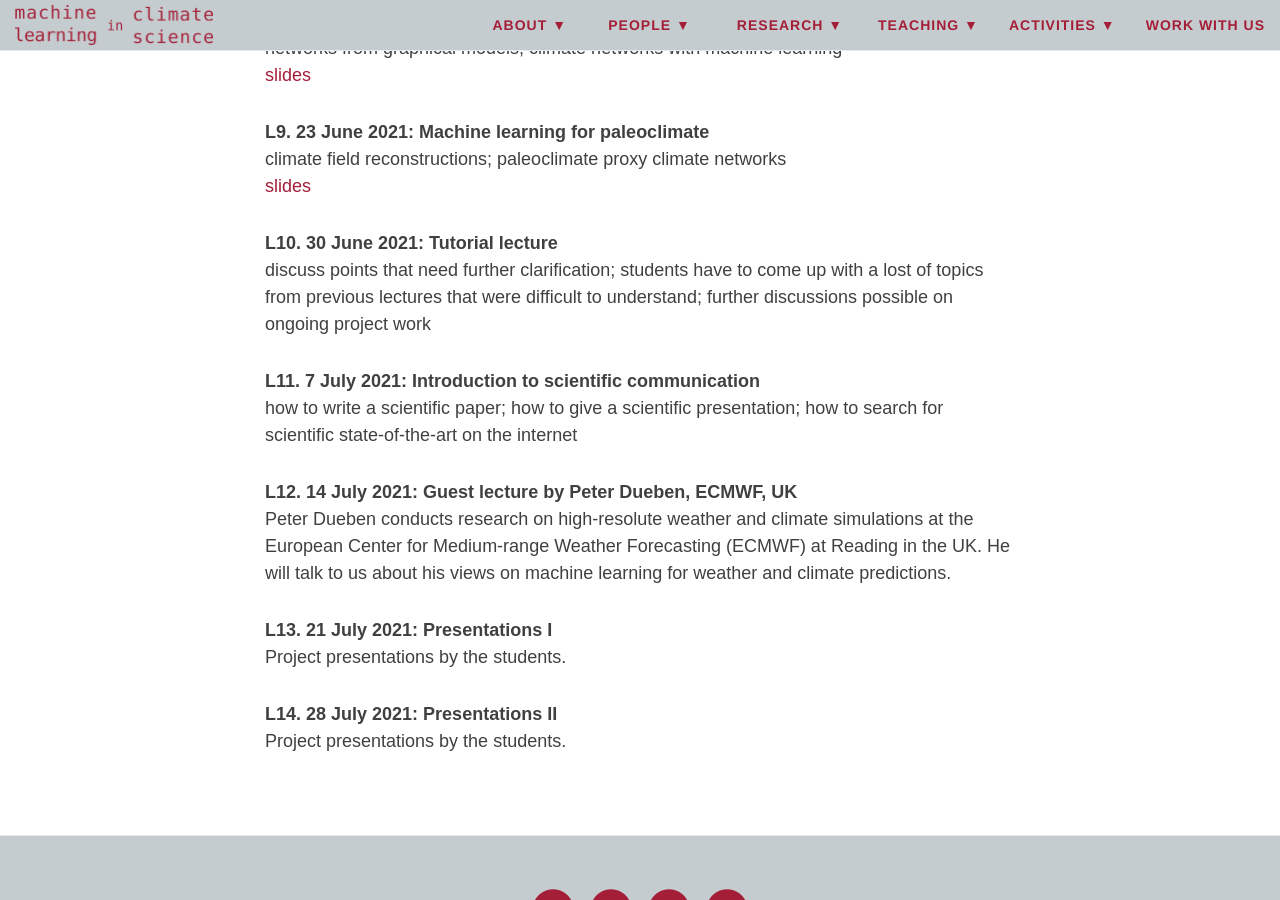
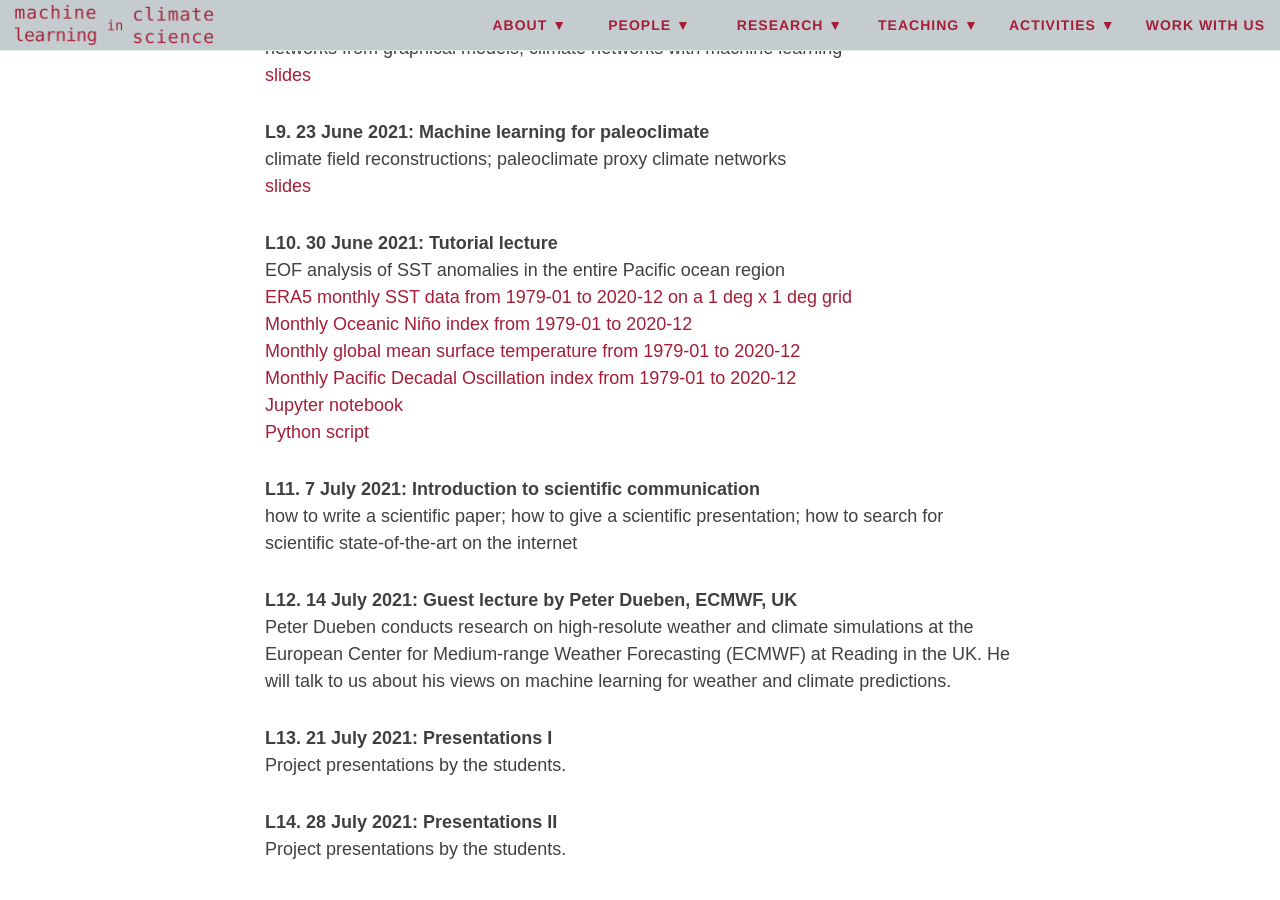
Before and after one commit to mlcs/mlcs.github.io, a Jekyll site: the page built from teaching/summer2021.md, in a window 1280 px wide and 900 px high, scrolled down 3316 px. Built offline with Jekyll 4.4.1, drawn with Linux system fonts in a browser that asks for light colours; nearby versions of some CDN libraries.

Commit message:
sose2021 -> link tutorial files

```diff
--- a/teaching/summer2021.md
+++ b/teaching/summer2021.md
@@ -135,9 +135,16 @@ climate field reconstructions; paleoclimate proxy climate networks
 
 
 **L10. 30 June 2021: Tutorial lecture**
-discuss points that need further clarification; students have to come
-up with a lost of topics from previous lectures that were difficult to
-understand; further discussions possible on ongoing project work
+EOF analysis of SST anomalies in the entire Pacific ocean region
+[ERA5 monthly SST data from 1979-01 to 2020-12 on a 1 deg x 1 deg
+grid](/files/sose2021/tutorial/sst_1979_2020_pacific_coarse.nc)
+[Monthly Oceanic Niño index from 1979-01 to
+2020-12](/files/sose2021/tutorial/oni.csv)
+[Monthly global mean surface temperature from 1979-01 to 2020-12](/files/sose2021/tutorial/gmst.csv)
+[Monthly Pacific Decadal Oscillation index from 1979-01 to
+2020-12](/files/sose2021/tutorial/pdo.csv)
+[Jupyter notebook](/files/sose2021/tutorial/pca_pacific.ipynb)
+[Python script](/files/sose2021/tutorial/pca_pacific.py)
 
 **L11. 7 July 2021: Introduction to scientific communication**
 how to write a scientific paper; how to give a scientific presentation;
```
